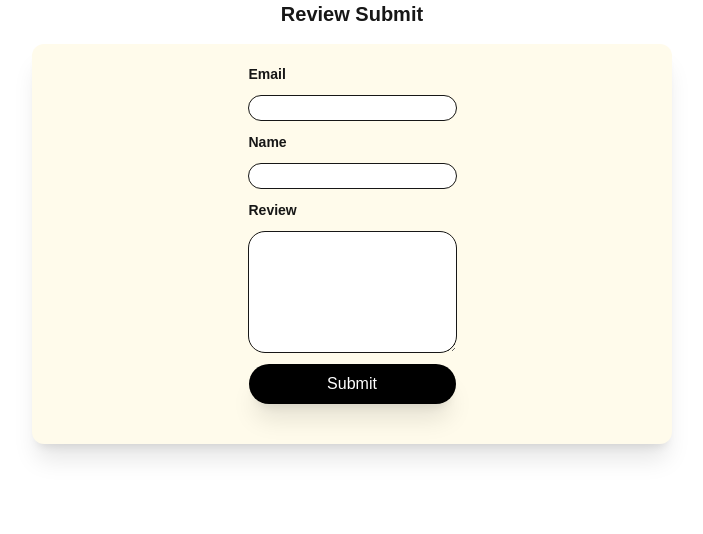
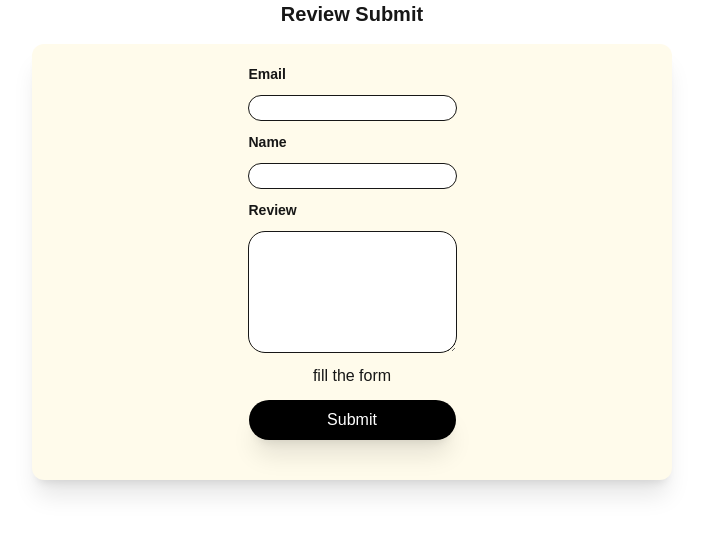
Before and after one commit to redlybastian/review_from, a Next.js app: page / in a window 1280 px wide. Shown: the top 534 px of the page, without its empty margins (288-991 px from the left). Built offline with nearby package versions, Linux system fonts and the light colour scheme.

Commit message:
adding sate

```diff
--- a/src/app/components/sate.tsx
+++ b/src/app/components/sate.tsx
@@ -1,6 +1,16 @@
 'use client'
 
+import { useState } from "react"
+
 export default function UserReview(){
+    const [formData,setFormData] = useState('')
+    const [feedback,setFeedback] = useState('fill the form')
+
+    const hadelSubmit = (e:React.ChangeEvent<HTMLFormElement>) =>{
+
+    }
+
+
     return(
         <div className=" w-full h-screen mx-auto ">
             <h3 className="text-center text-xl font-bold">Review Submit</h3>
@@ -12,6 +22,7 @@ export default function UserReview(){
                     <input className="bg-white rounded-2xl outline-1" type="text"   />
                     <label className="text-sm font-bold" htmlFor="text">Review  </label>
                     <textarea name="review" id="review" rows={5} cols={5} className="bg-white rounded-2xl outline-1"></textarea>
+                    <p className="text-center">{feedback}</p>
                     <button className="text-white bg-black px-2 py-2 rounded-4xl shadow-xl hover:bg-gray-700 cursor-pointer">Submit</button>
 
 
```
